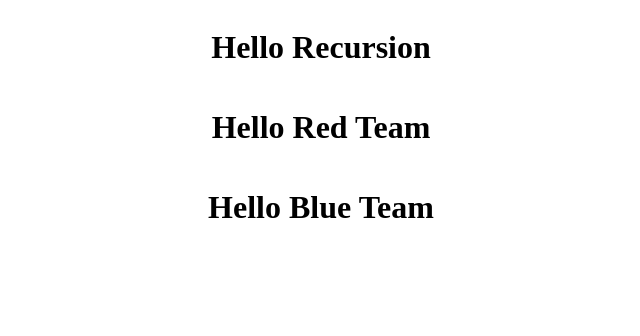
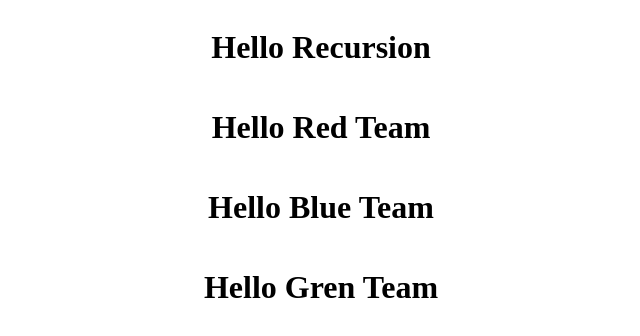
Before and after one commit to teamdev-d-yellow/task1, a plain HTML site: page index.html in a window 1280 px wide. Shown: the whole page, without its empty margins (319-959 px from the left). Drawn offline with Linux system fonts and the light colour scheme.

Commit message:
add-greeting by GreenTeam

```diff
--- a/index.html
+++ b/index.html
@@ -12,6 +12,7 @@
         <h1>Hello Recursion</h1>
         <h1>Hello Red Team</h1>
         <h1>Hello Blue Team</h1>
+        <h1>Hello Gren Team</h1>
     </div>
 </body>
 </html>
```
